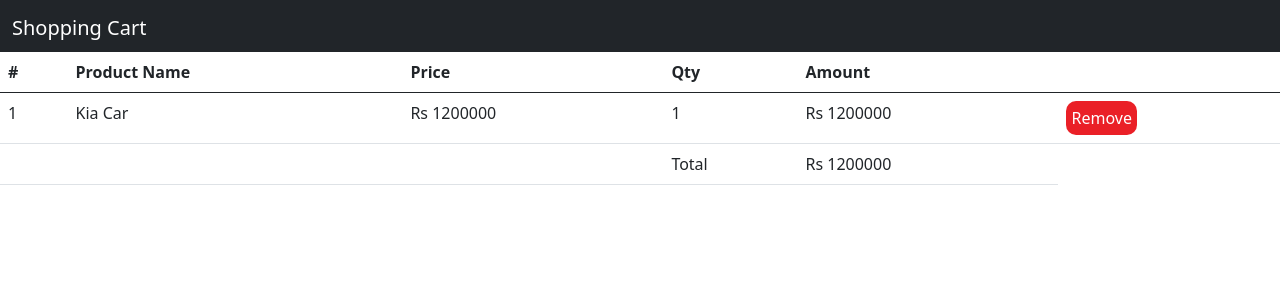
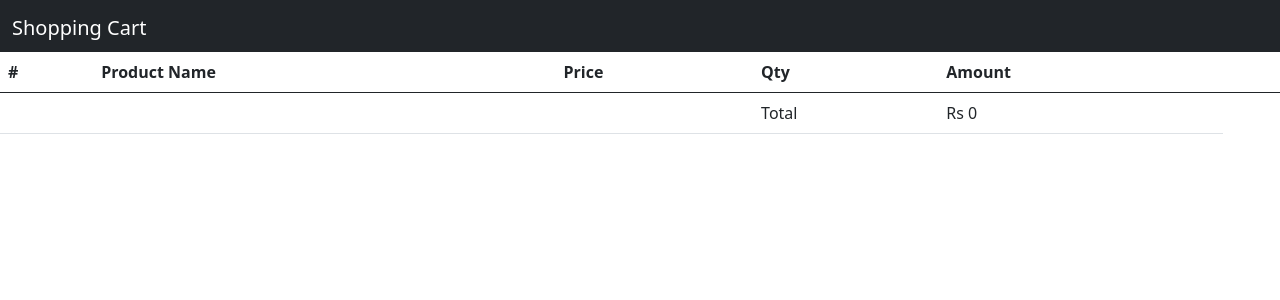
Before and after one commit to Amit-1998/DEV_PP_11, a React (Create React App) app in the folder Module3/shopping-cart/: page /cart in a window 1280 px wide. Shown: the top 300 px of the page. Built offline with nearby package versions, Linux system fonts and the light colour scheme.

Commit message:
dispatch our actions that are add to cart on product photo and on by preview page ,similarly action dispatch of Remove from cart page

```diff
--- a/Module3/shopping-cart/src/components/cart.jsx
+++ b/Module3/shopping-cart/src/components/cart.jsx
@@ -1,10 +1,12 @@
-import { useSelector } from "react-redux";
+import { useDispatch, useSelector } from "react-redux";
 import "./cart.css";
+import { removeCreator } from "../redux/actions";
 
 let Cart = () => {
 
     let state = useSelector(state=>state)
     console.log(state);
+    let dispatch = useDispatch();
 
     let filteredArr = state.filter((el) => el.qty > 0);
     let total = 0;
@@ -34,7 +36,7 @@
                                   <td>Rs {el.price}</td>
                                   <td>{el.qty}</td>
                                   <td>Rs {amount}</td>
-                                  <td><button>Remove</button></td>
+                                  <td><button onClick={ ()=>{dispatch(removeCreator(el.id))} }>Remove</button></td>
                             </tr>
                        })
                      }
--- a/Module3/shopping-cart/src/components/preview.jsx
+++ b/Module3/shopping-cart/src/components/preview.jsx
@@ -1,6 +1,8 @@
-import { useSelector } from "react-redux";
+import { useDispatch, useSelector } from "react-redux";
 import { useParams } from "react-router-dom";
 import "./preview.css";
+import { addCreator } from "../redux/actions";
+
 
 let Preview = ()=>{
 
@@ -9,6 +11,8 @@
     let state = useSelector(state=>state);
     let reqObject = state[id];
     console.log(reqObject);
+
+    let dispatch = useDispatch();
 
     return (
         <>
@@ -21,7 +25,7 @@
                     <h2>{ reqObject.name }</h2>
                     <p>What is Lorem Ipsum Lorem Ipsum is simply dummy text of the printing and typesetting industry Lorem Ipsum has been the industry's standard dummy text ever since the 1500s when an unknown printer took a galley of type and scrambled it to make a type specimen book it has?
                     </p>
-                    <button>Add to Cart</button>
+                    <button onClick={()=>{ dispatch(addCreator(reqObject.id)) }}>Add to Cart</button>
                 </div>
           </div>
         </>
--- a/Module3/shopping-cart/src/components/product.jsx
+++ b/Module3/shopping-cart/src/components/product.jsx
@@ -1,9 +1,13 @@
 import { useHistory } from "react-router-dom";
 import "./product.css"
+import { addCreator } from "../redux/actions";
+import { useDispatch } from "react-redux";
 
 let Product = (props)=>{
 
     let history = useHistory();
+    let dispatch = useDispatch();
+
     return (
         <div className="product-card">
              <div onClick={ ()=>{ history.push(`/preview/${props.data.id}`) } } className="product-img">
@@ -11,7 +15,7 @@
              </div>
 
              <div className="product-btn">
-                  <button>Add to Cart</button>
+                  <button onClick={ ()=>{ dispatch(addCreator(props.data.id)) } }>Add to Cart</button>
              </div>
         </div>
     );
--- a/Module3/shopping-cart/src/redux/actions.js
+++ b/Module3/shopping-cart/src/redux/actions.js
@@ -1,7 +1,7 @@
 import { ADD_TO_CART, REMOVE_FROM_CART } from "./constants"
 
 // add action OR addCreator
-export const addCreator = ()=>{ // action Creator jo sirf btayega ki kis product ko cart mein add krana hai
+export const addCreator = (id)=>{ // action Creator jo sirf btayega ki kis product ko cart mein add krana hai
      return{
          type: ADD_TO_CART,
          payload: id
--- a/Module3/shopping-cart/src/redux/reducers.js
+++ b/Module3/shopping-cart/src/redux/reducers.js
@@ -16,7 +16,7 @@
         name: "Kia Car",
         img : "https://i.pinimg.com/originals/90/a5/50/90a550a223fad3071f81c4154cc8125a.jpg",
         price: 1200000,
-        qty: 1
+        qty: 0
 
     },
 
```
